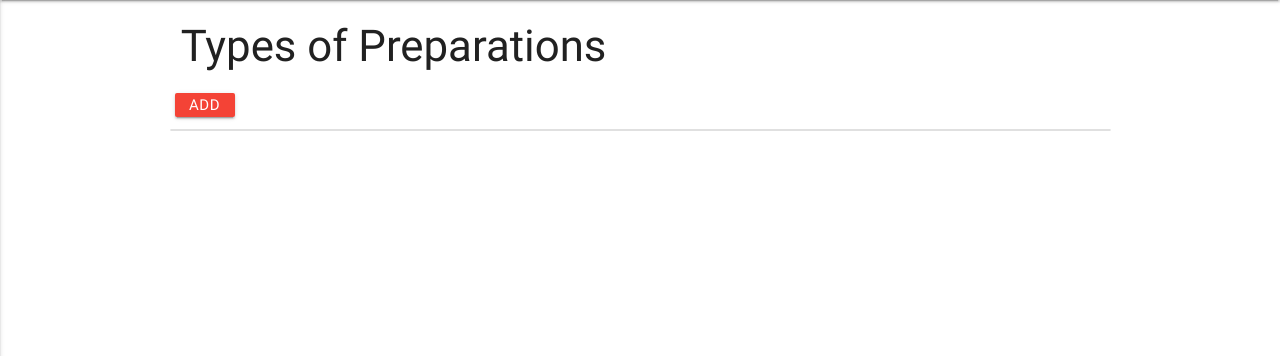
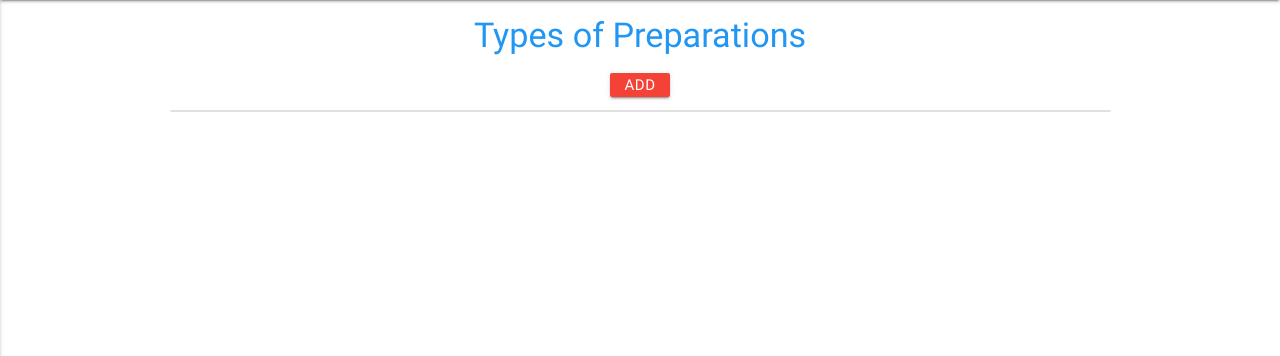
Before and after one commit to Rhyl1/Dehydratation-guide, a Flask app: page /get_types in a window 1280 px wide. Shown: the part 64-420 px from the top of the page. Run offline with Flask 2, Linux system fonts and the light colour scheme; data that the repository does not hold is empty; some libraries are stand-ins or nearby versions.

Commit message:
added minimal layout styles es

```diff
--- a/static/css/style.css
+++ b/static/css/style.css
@@ -27,11 +27,15 @@ nav ul a {
 
 h4 {
     text-align: center;
+    color: #2196F3;
 }
-
 
 nav .button-collapse i {
     color: #2196F3;
+}
+
+#ad_button {
+    text-align: center;
 }
 /* --MediaQueries--- */
 
--- a/templates/types_copy.html
+++ b/templates/types_copy.html
@@ -2,9 +2,9 @@
 
 <div class="row">
 
-    <h3>Types of Preparations</h3>
+    <h4>Types of Preparations</h4>
 
-    <div class="row">
+    <div id="ad_button" class="row">
         <a href="{{url_for('add_types')}}" class="waves-effect waves-light btn btn_small red">Add</a>
     <ul class="collection">
         {% for type in types %}
```
